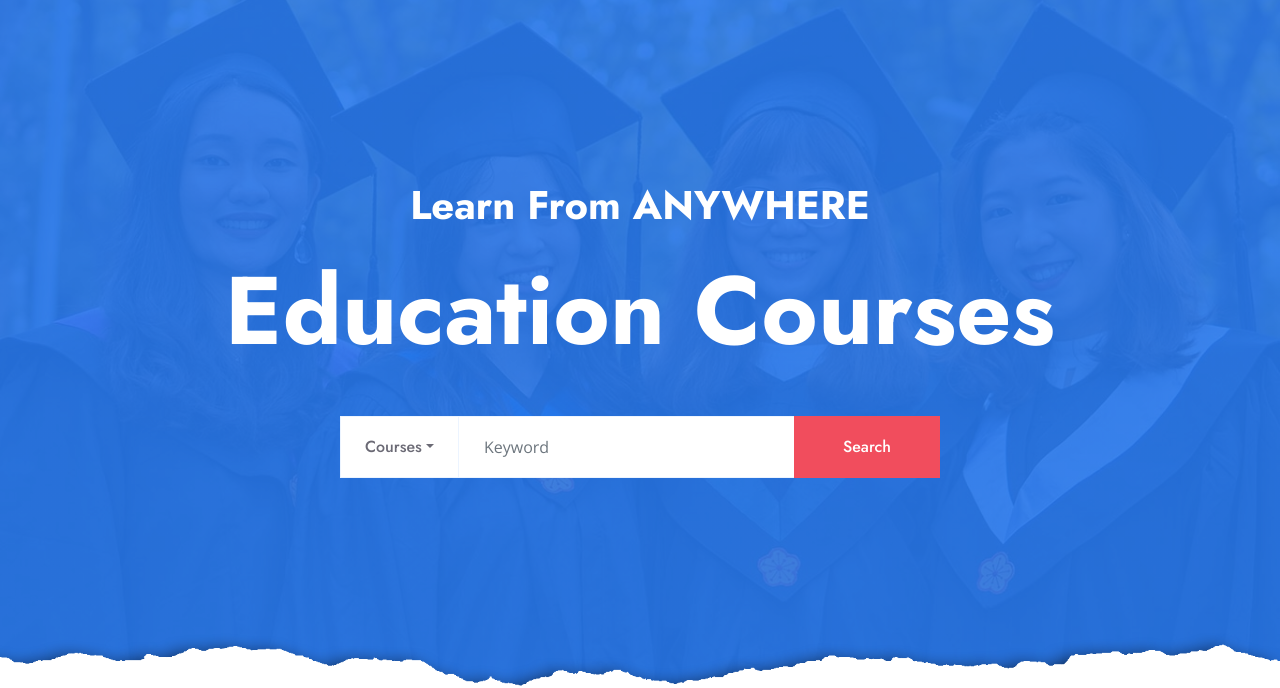
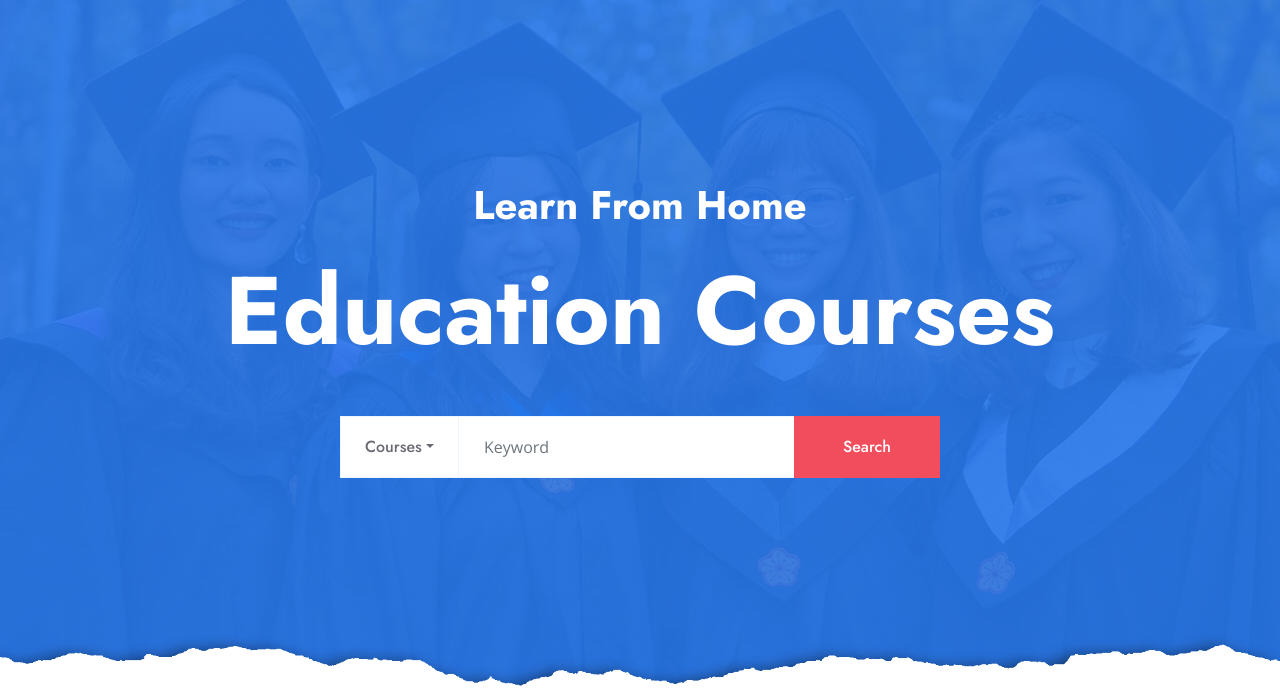
Before and after one commit to igbedo/edukate-gitops, a plain HTML site: page edukate/index.html in a window 1280 px wide. Shown: the part 130-818 px from the top of the page. Drawn offline with nearby package versions, Linux system fonts and the light colour scheme.

Commit message:
adding index file

```diff
--- a/edukate/index.html
+++ b/edukate/index.html
@@ -95,7 +95,7 @@
     <!-- Header Start -->
     <div class="jumbotron jumbotron-fluid position-relative overlay-bottom" style="margin-bottom: 90px;">
         <div class="container text-center my-5 py-5">
-            <h1 class="text-white mt-4 mb-4">Learn From ANYWHERE</h1>
+            <h1 class="text-white mt-4 mb-4">Learn From Home</h1>
             <h1 class="text-white display-1 mb-5">Education Courses</h1>
             <div class="mx-auto mb-5" style="width: 100%; max-width: 600px;">
                 <div class="input-group">
```
